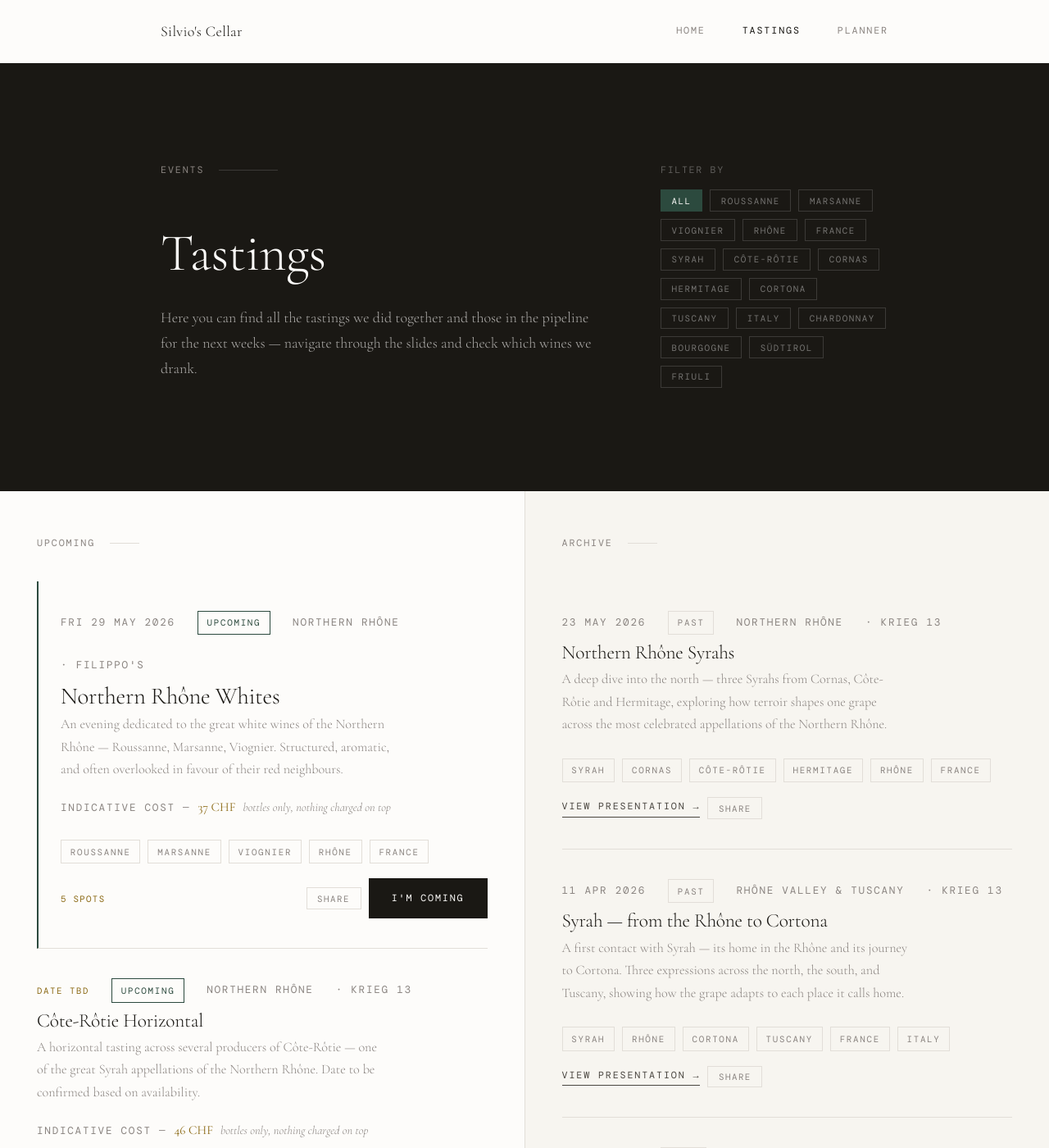
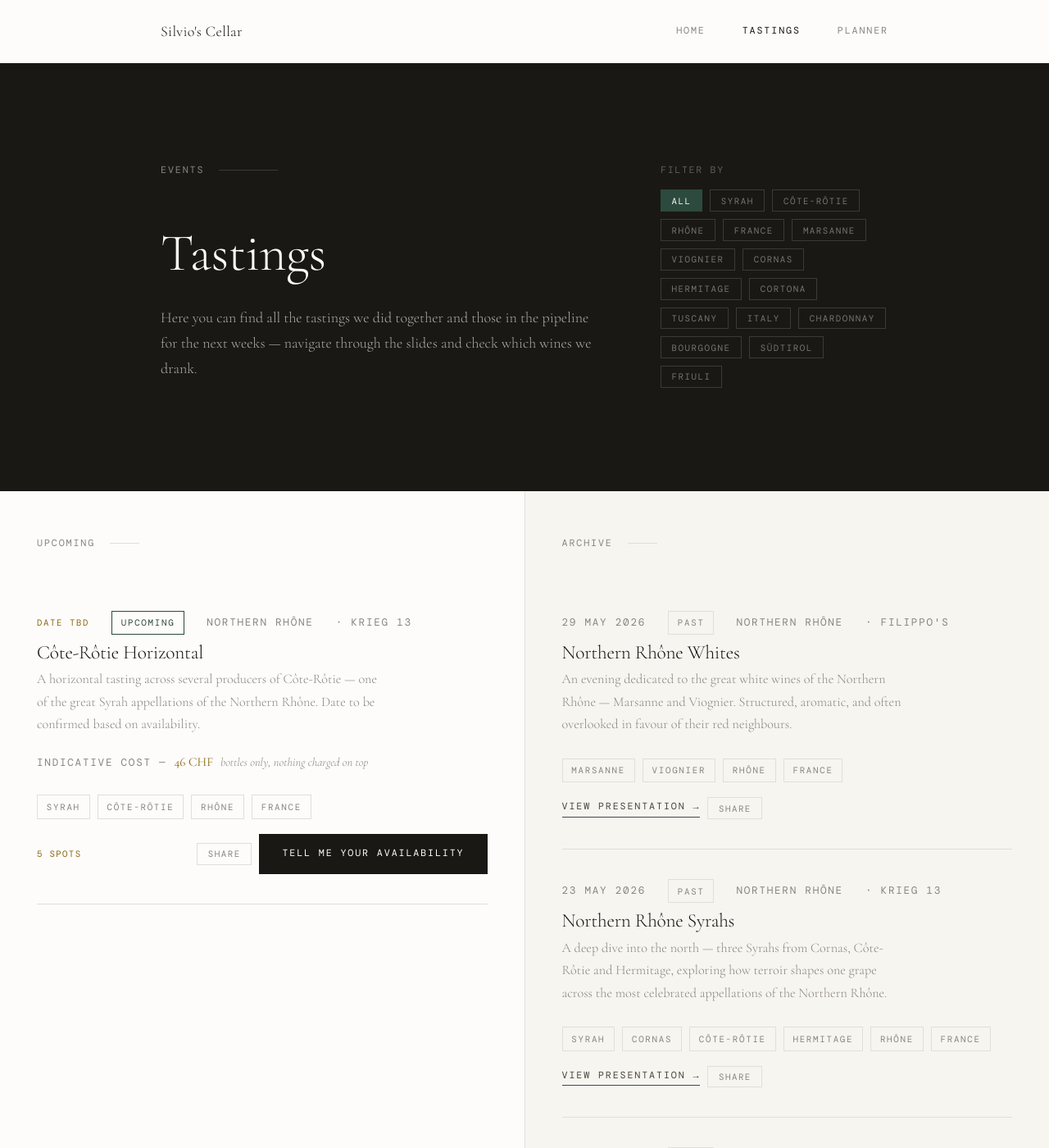
Before and after one commit to silviodirubbo/cellar, a Jekyll site: the page built from tastings/index.html, in a window 1280 px wide and 1400 px high. Shown: the whole window at 82% size. Built offline with Jekyll 4.4.1, drawn with Linux system fonts in a browser that asks for light colours; some web fonts are replaced; some of the changed lines change nothing that is shown.

Commit message:
Update tastings.yml

```diff
--- a/_data/tastings.yml
+++ b/_data/tastings.yml
@@ -19,27 +19,6 @@
 # ─────────────────────────────────────────────────────────────
 
 # ── Upcoming ──────────────────────────────────────────────────
-
-- slug: northern-rhone-whites
-  title: "Northern Rhône Whites"
-  date: 2026-05-29
-  date_tbd: false
-  location: "Filippo's"
-  region: "Northern Rhône"
-  description: >
-    An evening dedicated to the great white wines of the Northern Rhône —
-    Roussanne, Marsanne, Viognier. Structured, aromatic, and often overlooked
-    in favour of their red neighbours.
-  tags:
-    - Roussanne
-    - Marsanne
-    - Viognier
-    - Rhône
-    - France
-  status: upcoming
-  spots_total: 5
-  cost_estimate: "37 CHF"
-  featured: true
 
 - slug: cote-rotie-horizontal
   title: "Côte-Rôtie Horizontal"
@@ -63,9 +42,45 @@
 
 # ── Past ──────────────────────────────────────────────────────
 
+- slug: northern-rhone-whites
+  title: "Northern Rhône Whites"
+  date: 2026-05-29
+  date_tbd: false
+  location: "Filippo's"
+  region: "Northern Rhône"
+  description: >
+    An evening dedicated to the great white wines of the Northern Rhône —
+    Marsanne and Viognier. Structured, aromatic, and often overlooked
+    in favour of their red neighbours.
+  tags:
+    - Marsanne
+    - Viognier
+    - Rhône
+    - France
+  status: past
+  featured: false
+  slides: true
+  wines:
+    - name: "Les Chaillets"
+      producer: "Yves Cuilleron"
+      vintage: 2023
+      appellation: "Condrieu AOC"
+      blend: "100% Viognier"
+    - name: "Pur Blanc"
+      producer: "Domaine du Tunnel"
+      vintage: 2023
+      appellation: "Saint-Péray AOC"
+      blend: "100% Marsanne · Vieilles Vignes"
+    - name: "Chante-Alouette"
+      producer: "M. Chapoutier"
+      vintage: 2021
+      appellation: "Hermitage AOC"
+      blend: "100% Marsanne"
+
 - slug: northern-rhone-syrahs
   title: "Northern Rhône Syrahs"
   date: 2026-05-23
+  date_tbd: false
   location: "Krieg 13"
   region: "Northern Rhône"
   description: >
@@ -102,6 +117,7 @@
 - slug: syrah-rhone-cortona
   title: "Syrah — from the Rhône to Cortona"
   date: 2026-04-11
+  date_tbd: false
   location: "Krieg 13"
   region: "Rhône Valley & Tuscany"
   description: >
@@ -138,6 +154,7 @@
 - slug: chardonnay-across-countries
   title: "Chardonnay across Countries"
   date: 2026-03-07
+  date_tbd: false
   location: "Krieg 13"
   region: "Bourgogne · Südtirol · Friuli"
   description: >
```
